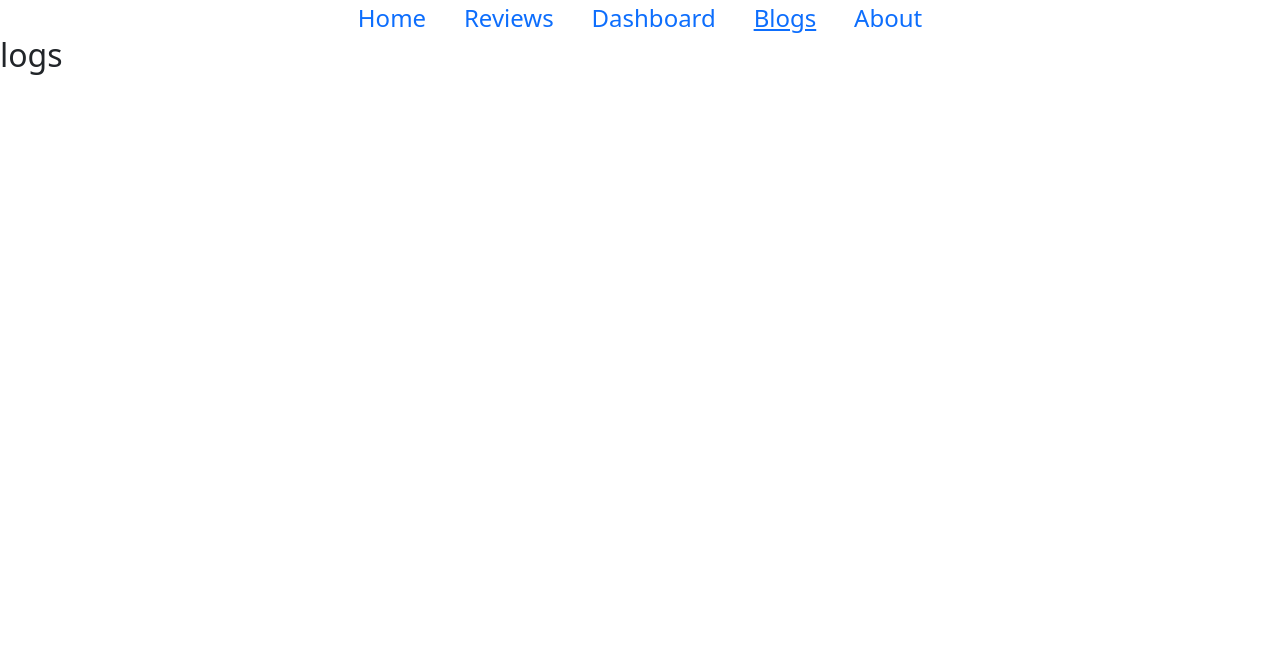
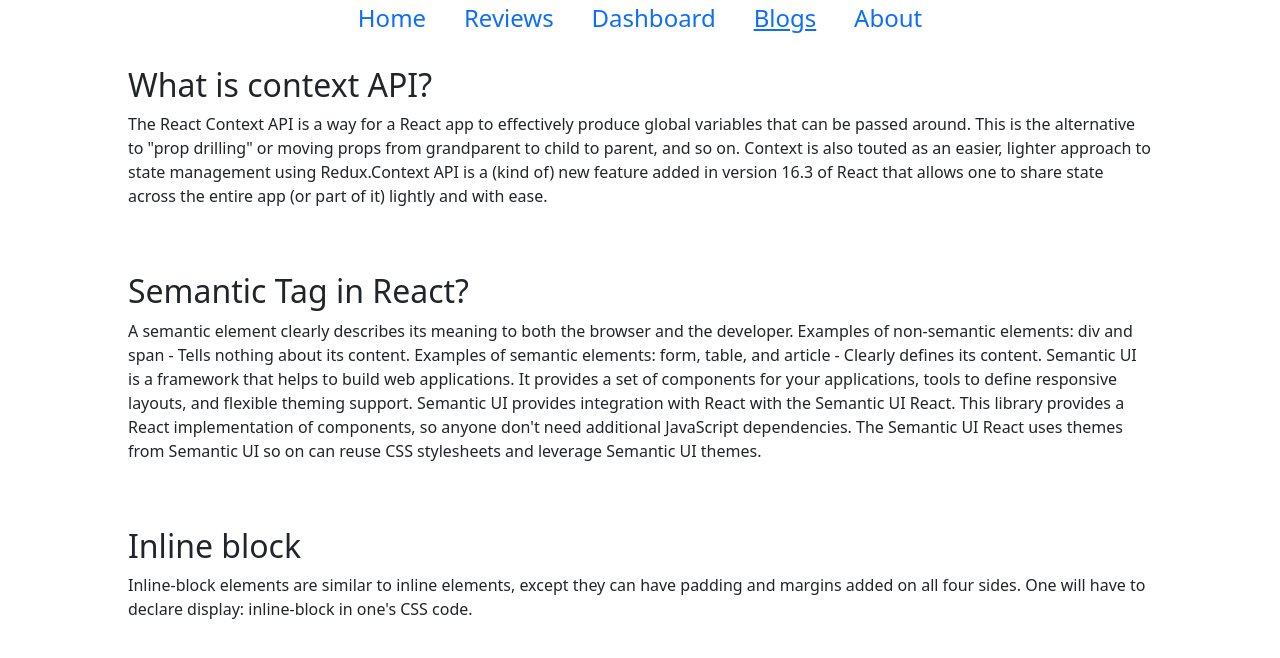
Before and after one commit to Razib-Debnath16/Product_analysis_pb, a React (Create React App) app: page /blogs in a window 1280 px wide. Shown: the top 658 px of the page. Built offline with nearby package versions, Linux system fonts and the light colour scheme.

Commit message:
adding questions part

```diff
--- a/public/index.html
+++ b/public/index.html
@@ -1,14 +1,12 @@
 <!DOCTYPE html>
 <html lang="en">
+
 <head>
   <meta charset="utf-8" />
   <link rel="icon" href="%PUBLIC_URL%/favicon.ico" />
   <meta name="viewport" content="width=device-width, initial-scale=1" />
   <meta name="theme-color" content="#000000" />
-    <meta
-      name="description"
-      content="Web site created using create-react-app"
-    />
+  <meta name="description" content="Web site created using create-react-app" />
   <link rel="apple-touch-icon" href="%PUBLIC_URL%/logo192.png" />
   <!--
       manifest.json provides metadata used when your web app is installed on a
@@ -24,8 +22,9 @@
       work correctly both with client-side routing and a non-root public URL.
       Learn how to configure a non-root public URL by running `npm run build`.
     -->
-    <title>React App</title>
+  <title>MacBook Air</title>
 </head>
+
 <body>
   <noscript>You need to enable JavaScript to run this app.</noscript>
   <div id="root"></div>
@@ -40,4 +39,5 @@
       To create a production bundle, use `npm run build` or `yarn build`.
     -->
 </body>
+
 </html>
--- a/src/Components/Blogs/Blogs.css
+++ b/src/Components/Blogs/Blogs.css
@@ -0,0 +1,5 @@
+.blogs {
+    width: 80%;
+    margin: auto;
+    margin-top: 30px;
+}
--- a/src/Components/Blogs/Blogs.js
+++ b/src/Components/Blogs/Blogs.js
@@ -1,9 +1,22 @@
 import React from 'react';
+import './Blogs.css';
 
 const Blogs = () => {
     return (
-        <div>
-            <h2>logs</h2>
+        <div className='blogs'>
+            <h2>What is context API?</h2>
+            <p>The React Context API is a way for a React app to effectively produce global variables that can be passed around. This is the alternative to "prop drilling" or moving props from grandparent to child to parent, and so on. Context is also touted as an easier, lighter approach to state management using Redux.Context API is a (kind of) new feature added in version 16.3 of React that allows one to share state across the entire app (or part of it) lightly and with ease.</p>
+            <br /><br />
+            <h2>Semantic Tag in React?</h2>
+            <p>A semantic element clearly describes its meaning to both the browser and the developer.
+
+                Examples of non-semantic elements: div and span - Tells nothing about its content.
+
+                Examples of semantic elements: form, table, and article - Clearly defines its content.
+                Semantic UI is a framework that helps to build web applications. It provides a set of components for your applications, tools to define responsive layouts, and flexible theming support. Semantic UI provides integration with React with the Semantic UI React. This library provides a React implementation of components, so anyone don't need additional JavaScript dependencies. The Semantic UI React uses themes from Semantic UI so on can reuse CSS stylesheets and leverage Semantic UI themes.</p>
+            <br /><br />
+            <h2>Inline block</h2>
+            <p>Inline-block elements are similar to inline elements, except they can have padding and margins added on all four sides. One will have to declare display: inline-block in one's CSS code.</p>
         </div>
     );
 };
--- a/src/Components/Header/Header.css
+++ b/src/Components/Header/Header.css
@@ -8,5 +8,5 @@
 }
 
 .header .customLink:hover {
-    color: goldenrod;
+    color: violet;
 }
```
Also changed, not shown: 1 other file (tests, documents, lock files or other folders). Lines whose indentation alone changed are shown as unchanged.
